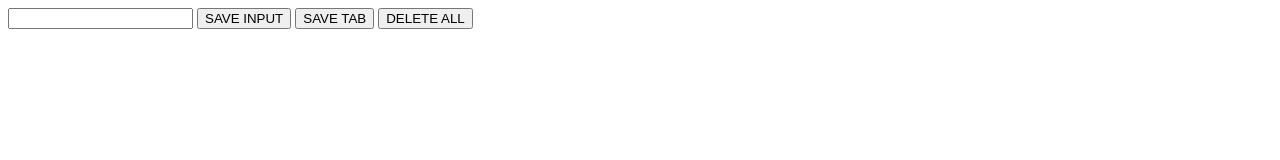
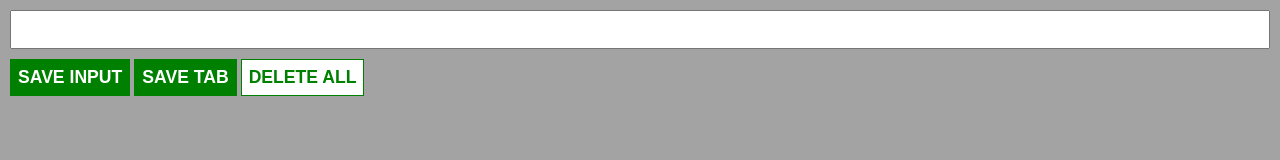
Before and after one commit to DivCodez01/chrome-extension, a plain HTML site: page myChromeExtension.html in a window 1280 px wide. Drawn offline with Linux system fonts and the light colour scheme.

Commit message:
scndCommit chrome extension

```diff
--- a/myChromeExtension.html
+++ b/myChromeExtension.html
@@ -5,6 +5,44 @@
     <meta charset="UTF-8">
     <meta name="viewport" content="width=device-width, initial-scale=1.0">
     <title>Document</title>
+    <style>
+        * {
+            box-sizing: border-box;
+            margin: 0;
+            padding: 0;
+        }
+
+        body {
+            background-color: rgb(163, 163, 163);
+            margin: 0;
+            padding: 10px;
+        }
+
+        input {
+            width: 100%;
+            font-size: 1.1em;
+            padding: 7px;
+            margin-bottom: 10px;
+        }
+
+        button {
+            background-color: green;
+            font-size: 1.1em;
+            font-weight: bold;
+            padding: 7px;
+            border: 1px solid green;
+            color: white;
+        }
+
+        button:nth-child(4) {
+            background-color: white;
+            color: green;
+        }
+
+        button:active {
+            transform: translateY(-3px);
+        }
+    </style>
 </head>
 
 <body>
```
